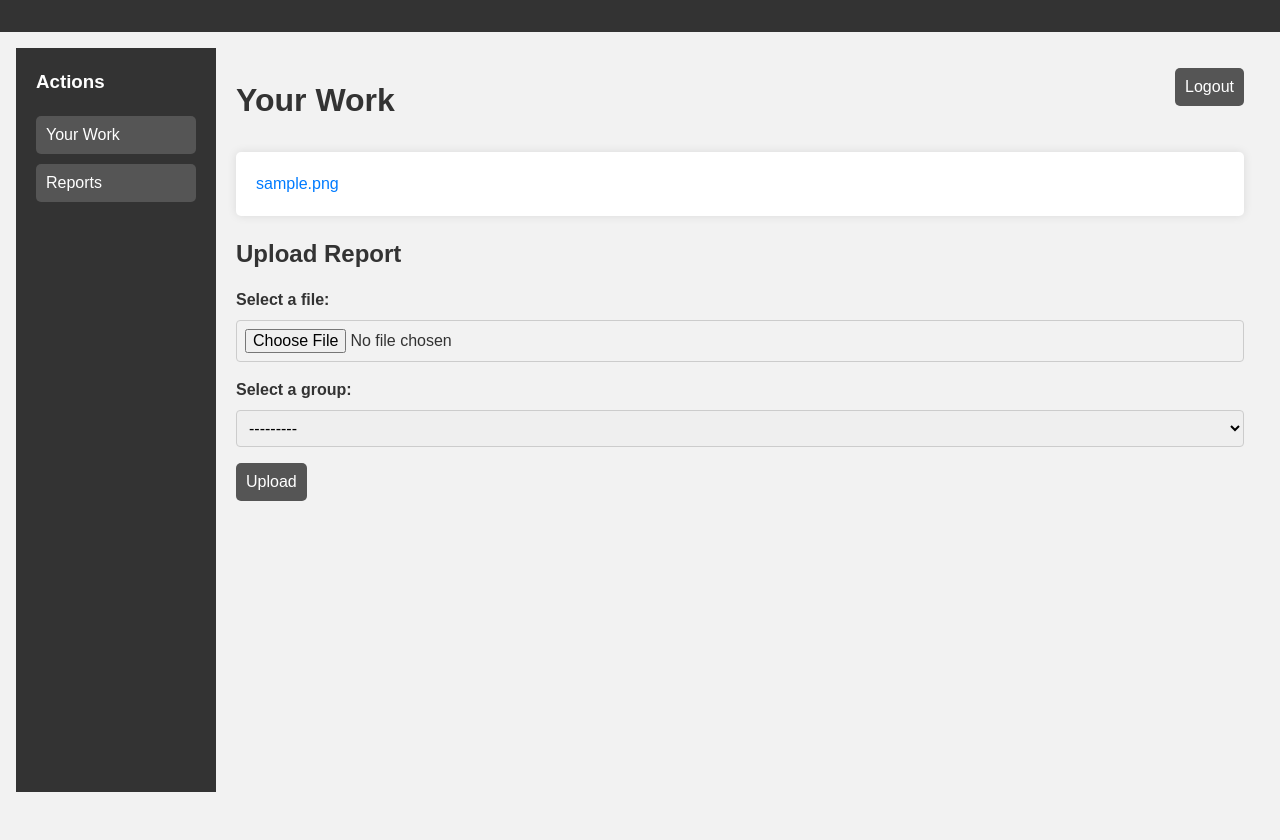
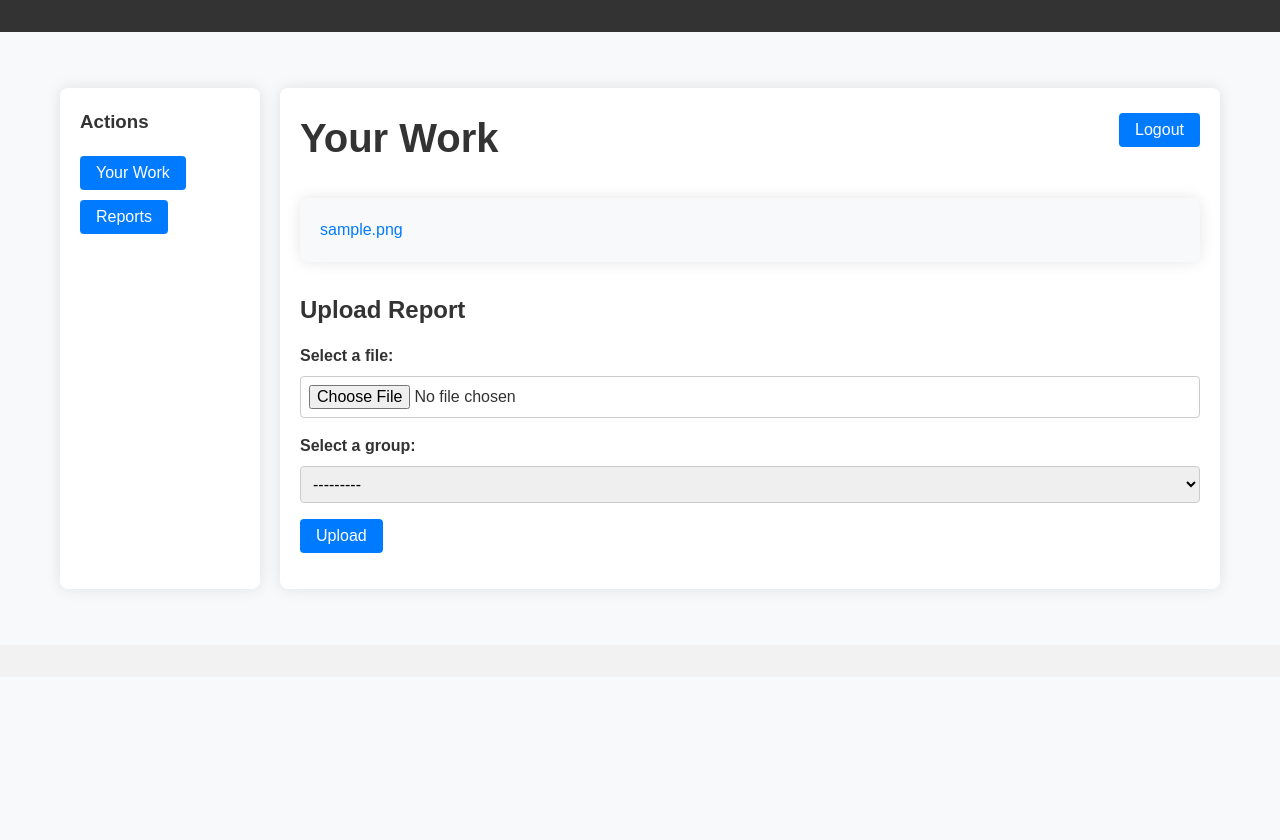
Before and after one commit to Devendra-Kumar-Dhayal/plag, a Django app: page /student-panel/ in a window 1280 px wide. After the commit the page ends 553 px from the top, so only its background shows below. Run offline with Django 5.2, Linux system fonts and the light colour scheme; a user stored in the database is signed in; tables that the repository leaves empty hold one stand-in row (values such as "Sample post").

Commit message:
main ui completed

```diff
--- a/core/login/forms.py
+++ b/core/login/forms.py
@@ -33,3 +33,31 @@ class UploadFileForm(forms.Form):
     def __init__(self, user, *args, **kwargs):
         super().__init__(*args, **kwargs)
         self.fields['group'].queryset = user.student_groups.all()
+
+
+class RegistrationForm(forms.Form):
+    username = forms.CharField(label='Username', max_length=50)
+    email = forms.EmailField(label='Email')
+    password1 = forms.CharField(label='Password', widget=forms.PasswordInput)
+    password2 = forms.CharField(label='Confirm Password', widget=forms.PasswordInput)
+    is_teacher = forms.BooleanField(label='Are you a teacher?', required=False)
+
+    def clean_username(self):
+        username = self.cleaned_data['username']
+        if User.objects.filter(username=username).exists():
+            raise forms.ValidationError("Username already exists.")
+        return username
+
+    def clean_email(self):
+        email = self.cleaned_data['email']
+        if User.objects.filter(email=email).exists():
+            raise forms.ValidationError("Email already exists.")
+        return email
+
+    def clean(self):
+        cleaned_data = super().clean()
+        password1 = cleaned_data.get('password1')
+        password2 = cleaned_data.get('password2')
+        if password1 != password2:
+            raise forms.ValidationError("Passwords do not match.")
+        return cleaned_data
--- a/core/login/templates/login/student_panel.html
+++ b/core/login/templates/login/student_panel.html
@@ -1,29 +1,37 @@
 {% extends 'base.html' %}
-
 {% load static %}
 
 {% block extra_css %}
+<link rel="stylesheet" href="{% static 'css/styles.css' %}">
+<link rel="stylesheet" href="{% static 'css/studentpanel.css' %}">
+<link rel="stylesheet" href="{% static 'css/teacherpanel.css' %}">
+{% endblock %}
 
-    <link rel="stylesheet" href="{% static 'css/studentpanel.css' %}">
+{% block content %}
+<div class="teacher-panel-container">
+    <div class="sidebar">
+        <div class="sidebar-header">
+            <h3>Actions</h3>
+        </div>
 
-
-{% endblock %}
-{% block content %}
-    <div class="student-panel-container">
-        <div class="side-panel">
-            <h3>Actions</h3>
-            <button id="your-work-btn">Your Work</button>
-            <button id="global-work-btn">Reports</button>
+        <div class="sidebar-menu">
+            <ul>
+                <li><button id="your-work-btn">Your Work</button></li>
+                <li><button id="global-work-btn">Reports</button></li>
+            </ul>
 
         </div>
+    </div>
     <div class="main-content">
-            <div class="main-content-header">
+        <div class="teacher-panel-header">
+
             <h1 id="panel-title">Your Work</h1>
             <form action="{% url 'logout' %}" method="post">
                 {% csrf_token %}
                 <button type="submit" class="btn btn-info">Logout</button>
             </form>
         </div>
+
         <ul class="file-list" id="file-list">
             {% for file in user_uploaded_files %}
             <li>
@@ -31,6 +39,7 @@
             </li>
             {% endfor %}
         </ul>
+        <div class="upload-section">
             <h2>Upload Report</h2>
             <form method="post" enctype="multipart/form-data">
                 {% csrf_token %}
@@ -38,11 +47,11 @@
                 <button type="submit">Upload</button>
             </form>
         </div>
-
+    </div>
 </div>
 
 <script>
-        document.getElementById('your-work-btn').addEventListener('click', function() {
+    document.getElementById('your-work-btn').addEventListener('click', function () {
         document.getElementById('panel-title').textContent = 'Your Work';
         document.getElementById('file-list').innerHTML = '';
         {% for file in user_uploaded_files %}
@@ -54,10 +63,9 @@
         li.appendChild(a);
         document.getElementById('file-list').appendChild(li);
         {% endfor %}
-
     });
 
-        document.getElementById('global-work-btn').addEventListener('click', function() {
+    document.getElementById('global-work-btn').addEventListener('click', function () {
         document.getElementById('panel-title').textContent = 'Reports';
         document.getElementById('file-list').innerHTML = '';
         {% for file in all_uploaded_files %}
--- a/core/login/urls.py
+++ b/core/login/urls.py
@@ -1,6 +1,6 @@
 from django.contrib import admin
 from django.urls import path
-from .views import login_view, teacher_panel, student_panel,home_view,create_group,group_members,remove_student_from_group, delete_group
+from .views import login_view, teacher_panel, student_panel,home_view,create_group,group_members,remove_student_from_group, delete_group,register
 from django.conf import settings
 from django.conf.urls.static import static
 from django.contrib.auth.views import LogoutView
@@ -17,6 +17,7 @@ urlpatterns = [
     path('logout/', LogoutView.as_view(next_page='login'), name='logout'),
     path('remove-student-from-group/<int:group_id>/<int:user_id>/', remove_student_from_group, name='remove_student_from_group'),
     path('delete-group/<int:group_id>/', delete_group, name='delete_group'),
+    path('register/', register, name='register'),
 ]
 
 urlpatterns += static(settings.MEDIA_URL, document_root=settings.MEDIA_ROOT)
--- a/core/login/views.py
+++ b/core/login/views.py
@@ -5,6 +5,23 @@ from django.contrib.auth.decorators import login_required
 from .forms import UploadFileForm
 from .models import UploadedFile, Group, Profile,User
 from .forms import GroupForm, AddStudentForm
+from .forms import RegistrationForm
+
+
+def register(request):
+    if request.method == 'POST':
+        form = RegistrationForm(request.POST)
+        if form.is_valid():
+            username = form.cleaned_data['username']
+            email = form.cleaned_data['email']
+            password = form.cleaned_data['password1']
+            is_teacher = form.cleaned_data['is_teacher']
+            user = User.objects.create_user(username=username, email=email, password=password)
+            profile = Profile.objects.create(user=user, is_teacher=is_teacher)
+            return redirect('login')  # replace 'login' with the name of your login URL
+    else:
+        form = RegistrationForm()
+    return render(request, 'login/register.html', {'form': form})
 
 def home_view(request):
     return redirect('login')
--- a/core/static/css/studentpanel.css
+++ b/core/static/css/studentpanel.css
@@ -1,87 +1,89 @@
 body {
-    background-color: #f2f2f2;
+    background-color: #f8f9fa;
   }
+
   .student-panel-container {
     display: flex;
-    height: 93vh;
+    flex-direction: column;
+    max-width: 1200px;
+    margin: 0 auto;
+    padding: 40px 20px;
   }
-.side-panel {
-    background-color: #333;
-    color: #fff;
+
+  .top-panel {
+    display: flex;
+    justify-content: space-between;
+    align-items: center;
+    background-color: #fff;
     padding: 20px;
-    width: 200px;
-}
-.side-panel h3 {
+    border-radius: 8px;
+    box-shadow: 0 0 15px rgba(0, 0, 0, 0.1);
     margin-bottom: 20px;
   }
-button {
-    display: block;
 
-    margin-bottom: 10px;
-    background-color: #555;
+  .top-panel h3 {
+    margin: 0;
+  }
+
+  .top-panel button {
+    background-color: #007bff;
+    color: #fff;
     border: none;
-    color: #fff;
-    padding: 10px;
-    text-align: left;
-    text-decoration: none;
-    font-size: 16px;
-    border-radius: 5px;
+    padding: 10px 20px;
+    border-radius: 4px;
     cursor: pointer;
   }
-button:hover {
-    background-color: #777;
+
+  .main-content {
+    background-color: #fff;
+    padding: 20px;
+    border-radius: 8px;
+    box-shadow: 0 0 15px rgba(0, 0, 0, 0.1);
   }
-.side-panel button {
-    display: block;
-    width: 100%;
-    margin-bottom: 10px;
-    background-color: #555;
-    border: none;
-    color: #fff;
-    padding: 10px;
-    text-align: left;
-    text-decoration: none;
-    font-size: 16px;
-    border-radius: 5px;
-    cursor: pointer;
-}
-.side-panel button:hover {
-    background-color: #777;
-}
-.main-content {
-    flex-grow: 1;
-    padding: 20px;
-}
+
   .main-content-header {
     display: flex;
     justify-content: space-between;
     align-items: center;
-    margin-bottom: 20px;
+    margin-bottom: 30px;
   }
+
   .main-content-header h1 {
     margin: 0;
+    font-size: 2.5rem;
+    font-weight: 600;
   }
+
   .file-list {
     list-style-type: none;
     padding: 0;
   }
+
   .file-list li {
-    background-color: #fff;
+    background-color: #f8f9fa;
     padding: 20px;
     margin-bottom: 20px;
-    border-radius: 5px;
-    box-shadow: 0 0 10px rgba(0, 0, 0, 0.1);
+    border-radius: 8px;
+    box-shadow: 0 0 15px rgba(0, 0, 0, 0.1);
     display: flex;
     justify-content: space-between;
     align-items: center;
   }
+
   .file-list li a {
     color: #007bff;
     text-decoration: none;
   }
+
   .file-list li a:hover {
     color: #0056b3;
   }
+
   .file-list li span {
     color: #6c757d;
+    font-size: 0.9rem;
   }
+
+  .upload-section {
+    margin-top: 30px;
+  }
```
Also changed, not shown: core/login/templates/login/register.html (added, +27 -0 lines), core/login/templates/login/teacher_panel.html (+11 -5 lines). Lines whose indentation alone changed are shown as unchanged.
